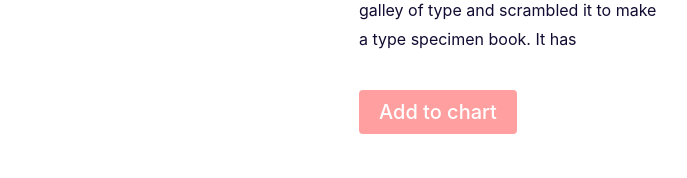
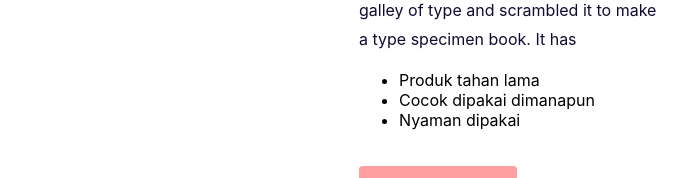
Before and after one commit to yayakyogi/first-reactjs, a React (Create React App) app: page / in a window 1280 px wide. Shown: the part 432-610 px from the top of the page, without its empty margins (291-978 px from the left). Built offline with nearby package versions, Linux system fonts and the light colour scheme.

Commit message:
add map array to show list benefits product

```diff
--- a/src/App.js
+++ b/src/App.js
@@ -27,6 +27,15 @@ function Foto() {
 
 function Description(props) {
   const { category, name, price, isDiskon, total_diskon } = props;
+  const benefits = [
+    "Produk tahan lama",
+    "Cocok dipakai dimanapun",
+    "Nyaman dipakai",
+  ];
+  const listBenefits = benefits.map((items, key) => {
+    return <li key={key}>{items}</li>;
+  });
+
   return (
     <div className="description">
       <p className="cate">{category}</p>
@@ -39,6 +48,7 @@ function Description(props) {
         since the 1500s, when an unknown printer took a galley of type and
         scrambled it to make a type specimen book. It has
       </p>
+      <ul>{listBenefits}</ul>
       <a onClick={(e) => Buy(name, e)} href="##">
         Add to chart
       </a>
```
